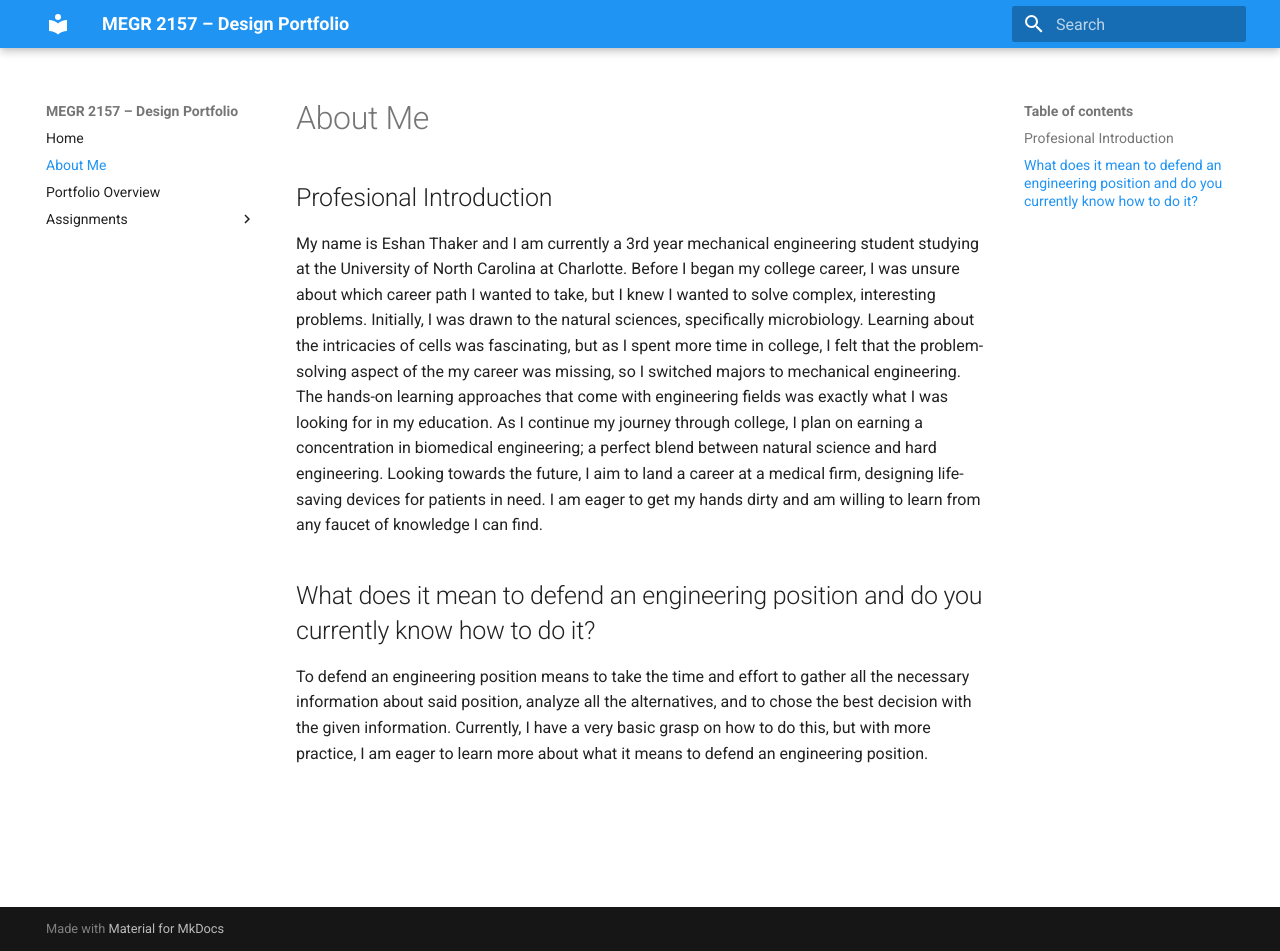
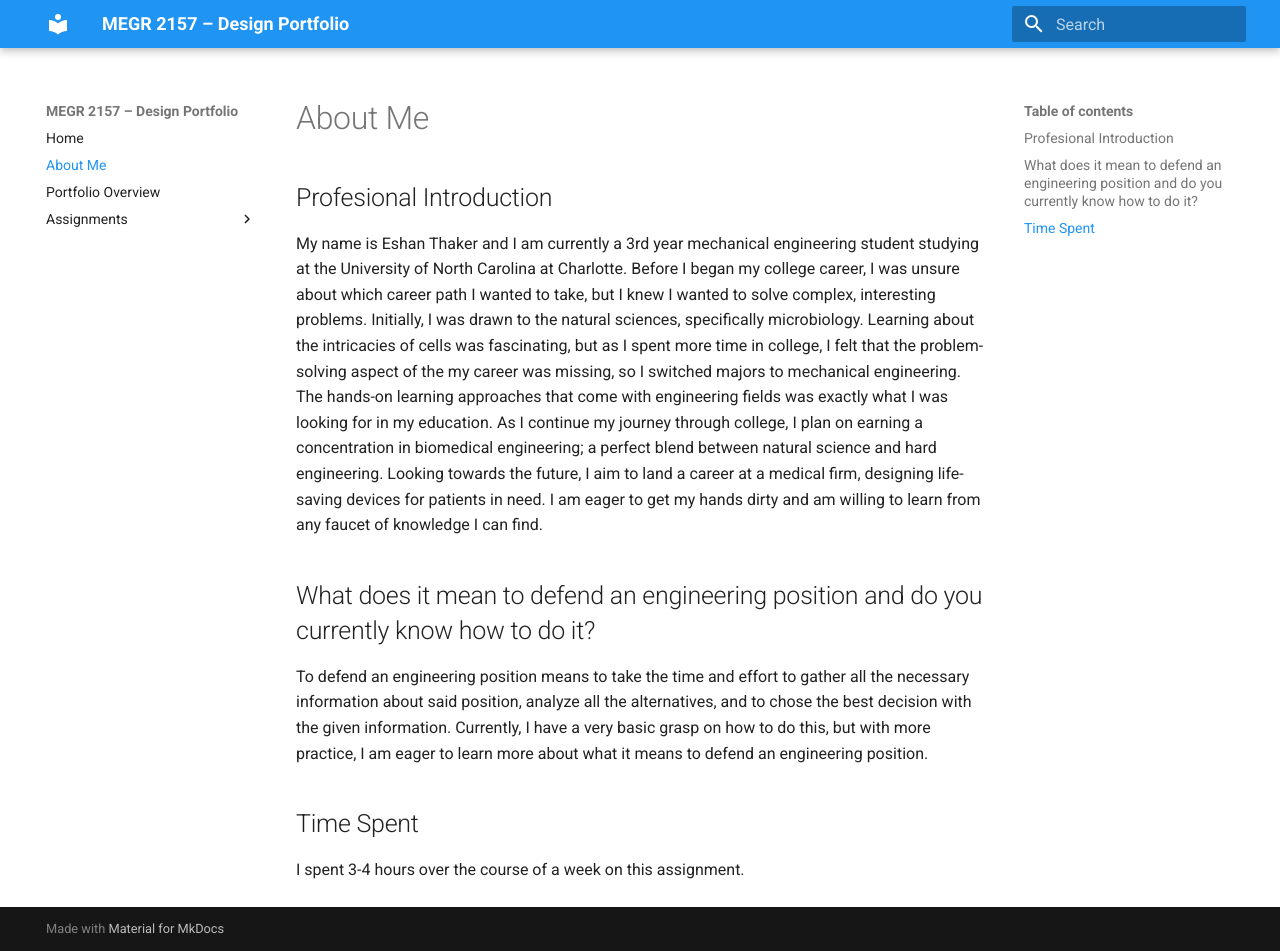
Before and after one commit to eshanthaker05/design-projects-portfolio, an MkDocs documentation site: the page built from docs/aboutme/index.md, in a window 1280 px wide and 951 px high. Built offline with MkDocs 1.6.1 and Material for MkDocs 9.7.7, drawn with Linux system fonts in a browser that asks for light colours.

Commit message:
Update index.md

```diff
--- a/docs/aboutme/index.md
+++ b/docs/aboutme/index.md
@@ -6,3 +6,7 @@ My name is Eshan Thaker and I am currently a 3rd year mechanical engineering stu
 ## What does it mean to defend an engineering position and do you currently know how to do it?
 
 To defend an engineering position means to take the time and effort to gather all the necessary information about said position, analyze all the alternatives, and to chose the best decision with the given information. Currently, I have a very basic grasp on how to do this, but with more practice, I am eager to learn more about what it means to defend an engineering position.
+
+## Time Spent
+
+I spent 3-4 hours over the course of a week on this assignment.
```
